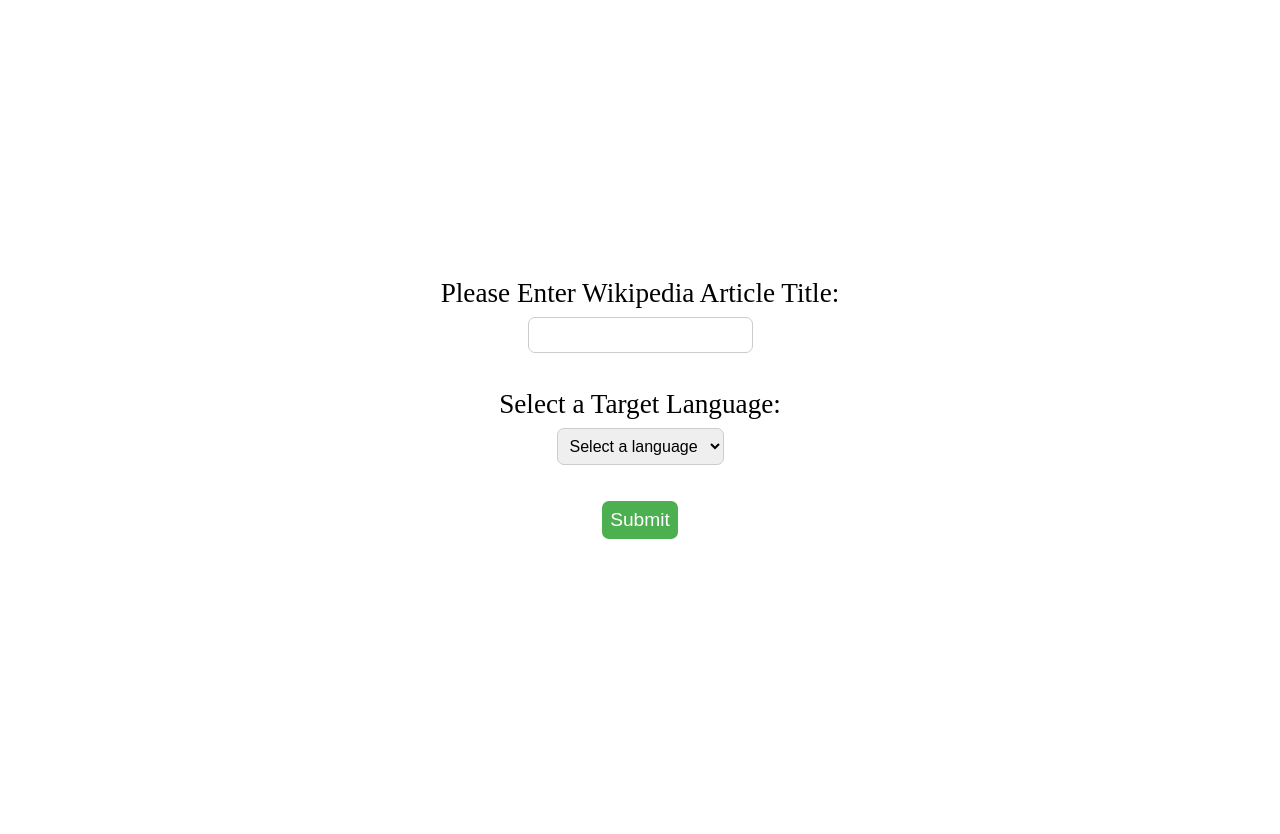
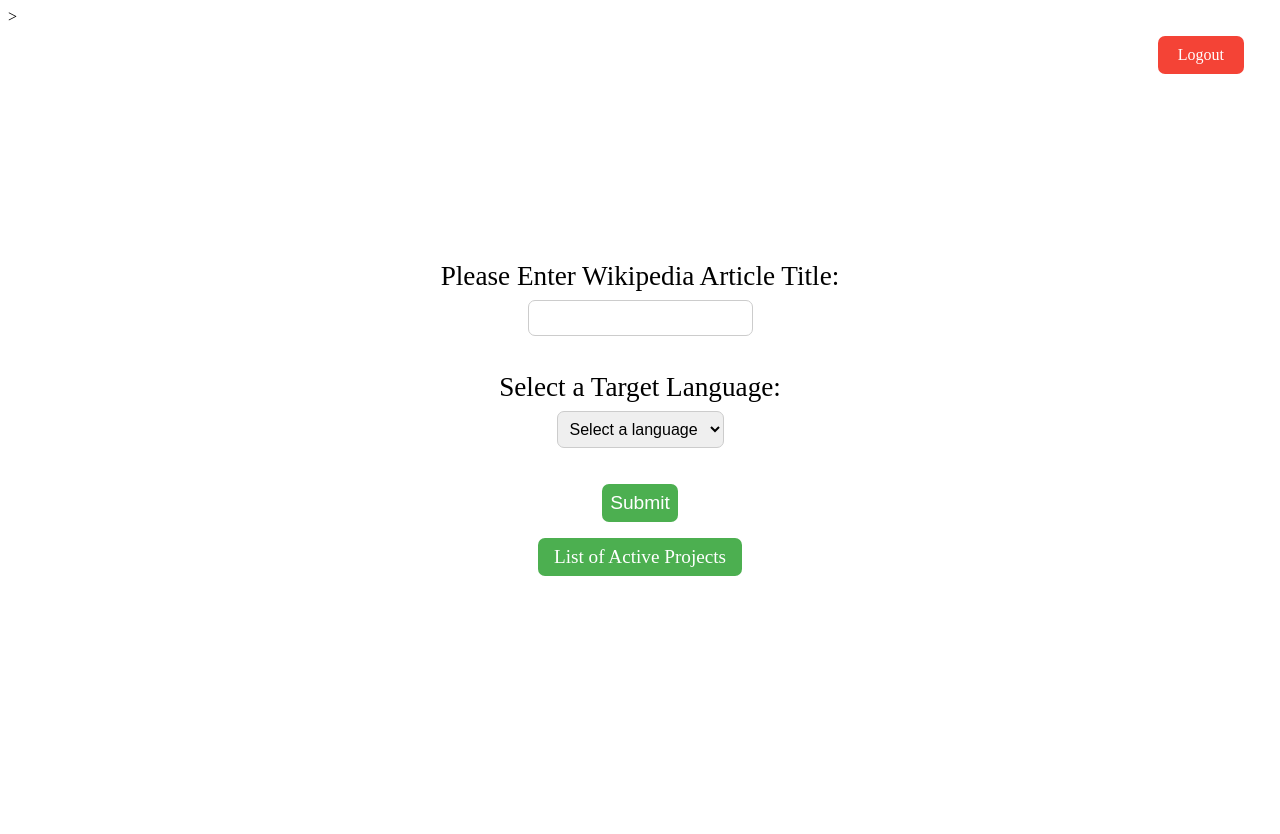
Before and after one commit to KunalTiwary/DjangoApp, a Django app: page /project/ in a window 1280 px wide. Before the commit the page ends 539 px from the top, so only its background shows below. Run offline with Django 3.2, Linux system fonts and the light colour scheme; a user stored in the database is signed in.

Commit message:
post initial commit

```diff
--- a/templates/project.html
+++ b/templates/project.html
@@ -2,6 +2,51 @@
 <html>
   <head>
     <title>My HTML Form</title>
+    <style>
+      input[type="submit"] {
+        background-color: #4CAF50;
+        color: white;
+        padding: 0.5rem;
+        font-size: 1.2rem;
+        border-radius: 7px;
+        border: none;
+        cursor: pointer;
+        transition: background-color 0.3s ease-in-out;
+      }
+
+      input[type="submit"]:hover {
+        background-color: #333;
+      }
+     a {
+        background-color: #4CAF50;
+        color: white;
+        padding: 0.5rem 1rem;
+        border-radius: 7px;
+        text-decoration: none;
+        font-size: 1.2rem;
+        margin: 1rem;
+     }
+
+     a:hover {
+            background-color: #333;
+       }
+    .logout-button {
+        position: absolute;
+        top: 20px;
+        right: 20px;
+        background-color: #f44336;
+        color: white;
+        padding: 10px 20px;
+        border-radius: 7px;
+        text-decoration: none;
+        font-size: 1rem;
+    }
+
+    .logout-button:hover {
+        background-color: #d32f2f;
+    }
+    </style>>
+
   </head>
   <body>
     <form method="post" action="{% url 'project' %}" style="display: flex; flex-direction: column; align-items: center; justify-content: center; height: 100vh;">
@@ -25,7 +70,9 @@
         <option value="te">Telugu</option>
         <option value="ur">Urdu</option>
       </select><br><br>
-      <input type="submit" value="Submit" style="background-color: #4CAF50; color: white; padding: 0.5rem; font-size: 1.2rem; border-radius: 7px; border: none; cursor: pointer; transition: background-color 0.3s ease-in-out;">
+      <input type="submit" value="Submit">
+      <a href="{% url 'logout' %}" class="logout-button">Logout</a>
+      <a href="{% url '' %}">List of Active Projects</a>
     </form>
   </body>
 </html>
--- a/translationApp/urls.py
+++ b/translationApp/urls.py
@@ -13,6 +13,7 @@ Including another URLconf
     1. Import the include() function: from django.urls import include, path
     2. Add a URL to urlpatterns:  path('blog/', include('blog.urls'))
 """
+from django.contrib.auth import views as auth_views
 from django.contrib import admin
 from django.urls import path
 from sentence.views import sentence, sentenceUpdated
@@ -26,4 +27,5 @@ urlpatterns = [
     path('sentences/<int:projectId>/', sentence, name='sentences'),
     path('sentenceupdated/', sentenceUpdated, name='sentenceupdated'),
     path('', listProjects, name=''),
+    path('logout/', auth_views.LogoutView.as_view(), name='logout'),
 ]
```
Also changed, not shown: templates/created.html (+18 -0 lines), templates/listProjects.html (+30 -1 lines), templates/sentenceUpdated.html (+36 -9 lines), templates/sentences.html (+19 -2 lines), db.sqlite3.
